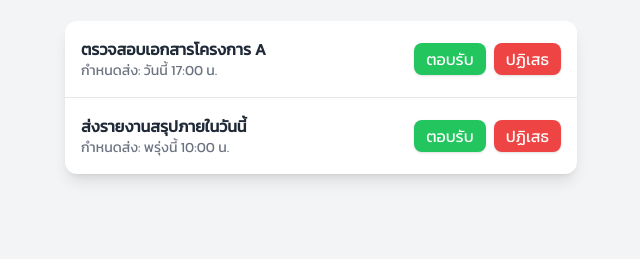
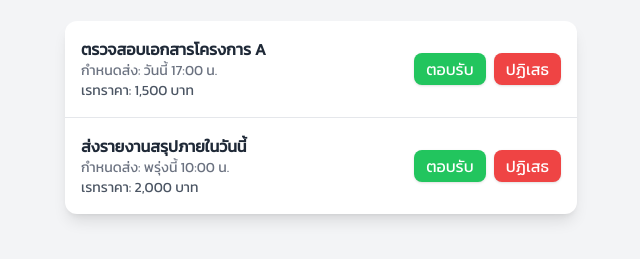
Before and after one commit to suteetepzaa/grade, a plain HTML site: page index.html in a window 1280 px wide. Shown: the part 67-326 px from the top of the page, without its empty margins (319-959 px from the left). Drawn offline with nearby package versions, Linux system fonts and the light colour scheme.

Commit message:
Update index.html

```diff
--- a/index.html
+++ b/index.html
@@ -22,6 +22,7 @@
       <div>
         <p class="font-semibold text-gray-800">ตรวจสอบเอกสารโครงการ A</p>
         <p class="text-gray-500 text-sm">กำหนดส่ง: วันนี้ 17:00 น.</p>
+        <p class="text-gray-600 text-sm">เรทราคา: 1,500 บาท</p>
       </div>
       <div class="mt-3 sm:mt-0 flex space-x-2">
         <button onclick="acceptTask(this)"
@@ -35,6 +36,7 @@
       <div>
         <p class="font-semibold text-gray-800">ส่งรายงานสรุปภายในวันนี้</p>
         <p class="text-gray-500 text-sm">กำหนดส่ง: พรุ่งนี้ 10:00 น.</p>
+        <p class="text-gray-600 text-sm">เรทราคา: 2,000 บาท</p>
       </div>
       <div class="mt-3 sm:mt-0 flex space-x-2">
         <button onclick="acceptTask(this)"
@@ -65,7 +67,6 @@
       const statusBox = document.getElementById('statusBox');
       statusBox.textContent = message;
       statusBox.classList.remove('hidden');
-      // ซ่อนข้อความหลัง 3 วินาที
       setTimeout(() => statusBox.classList.add('hidden'), 3000);
     }
   </script>
```
